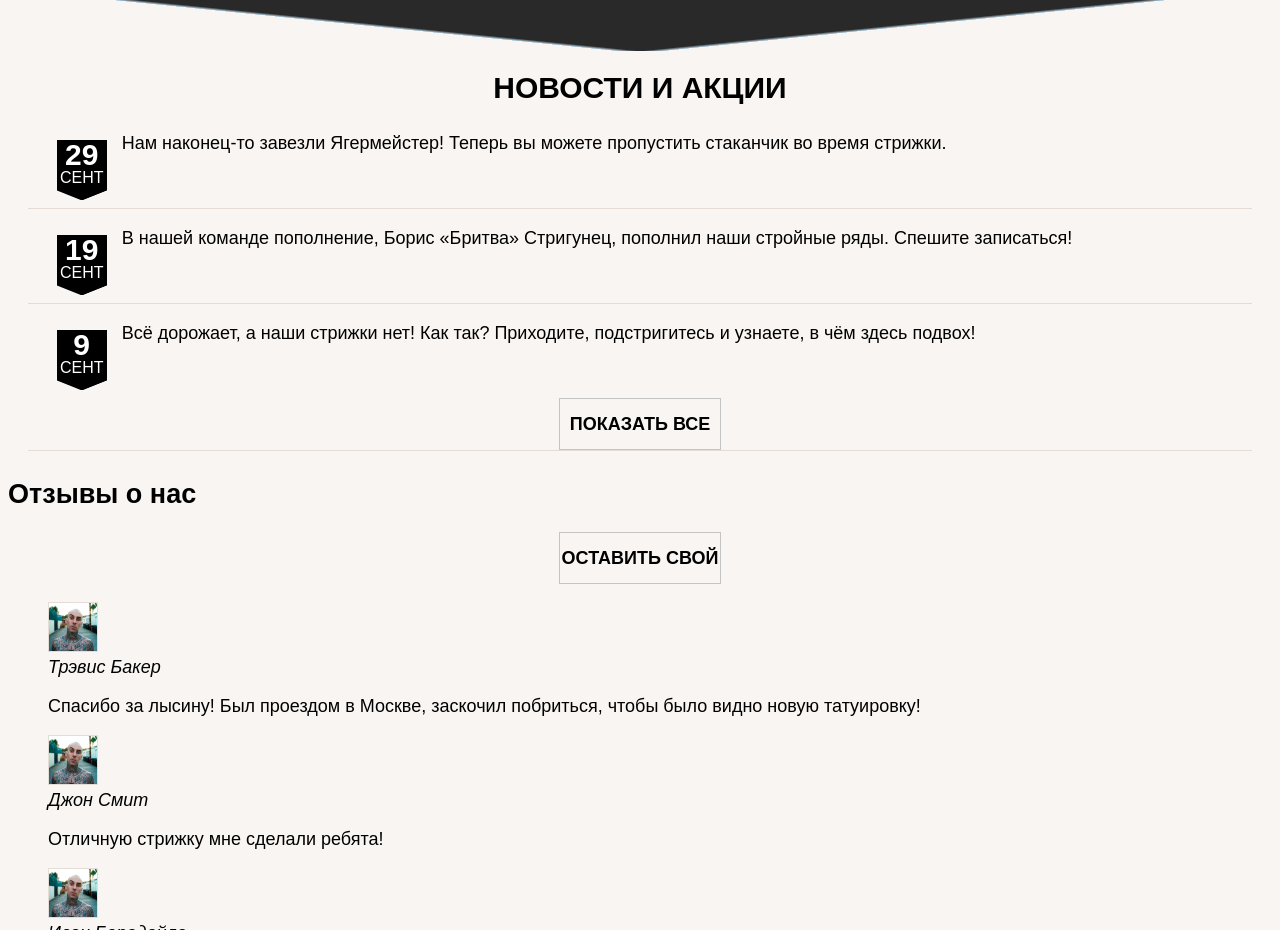
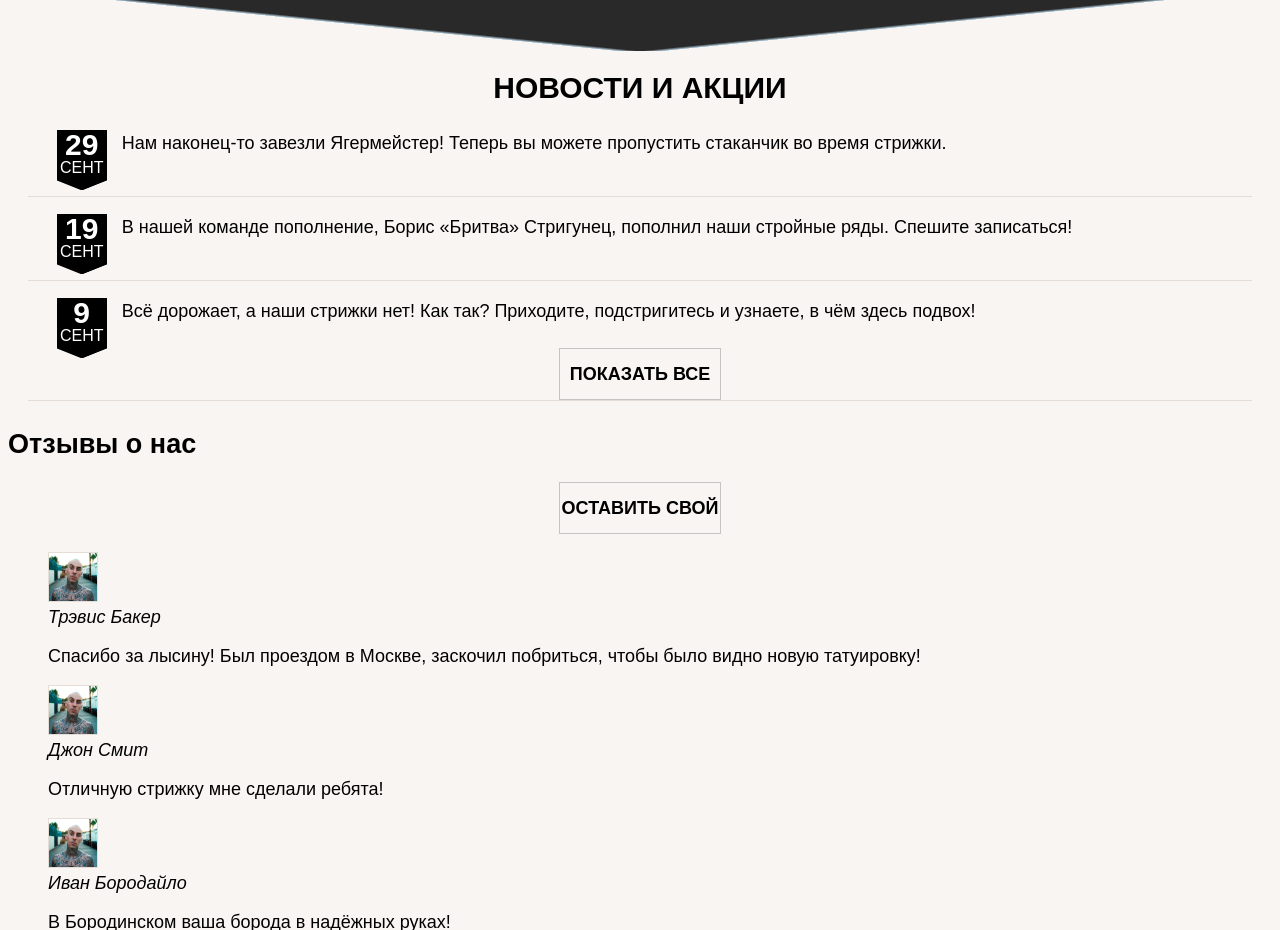
Before and after one commit to SvetlanaEP/Barbershop, a website: page source/index.html in a window 1280 px wide. Shown: the part 1747-2677 px from the top of the page. Drawn offline with nearby package versions, Linux system fonts and the light colour scheme; files that its build step writes are made by us from their sources.

Commit message:
Разделение новостей. Заменила border-top псевдоэлементом, скрыла его у первой новости

```diff
--- a/source/sass/blocks/news.scss
+++ b/source/sass/blocks/news.scss
@@ -21,19 +21,31 @@
 
   border-bottom: 1px solid #E5DDD5;
 
-  :nth-child(1) {
-    border-top: none;
-    padding-top: 0;
+  :first-child {
+    margin-top: 0;
+
+    &::before {
+      display: none;
+    }
   }
 }
 
+
 .news__item {
+  position: relative;
   display: flex;
   justify-content: center;
-  padding-bottom: 18px;
-  padding-top: 16px;
+  padding: 0;
+  margin-top: 34px;
 
-  border-top: 1px solid #E5DDD5;
+  &::before {
+    content: "";
+    position: absolute;
+    width: 100%;
+    height: 1px;
+    background-color: #E5DDD5;
+    top: -18px;
+  }
 
 }
 
```
